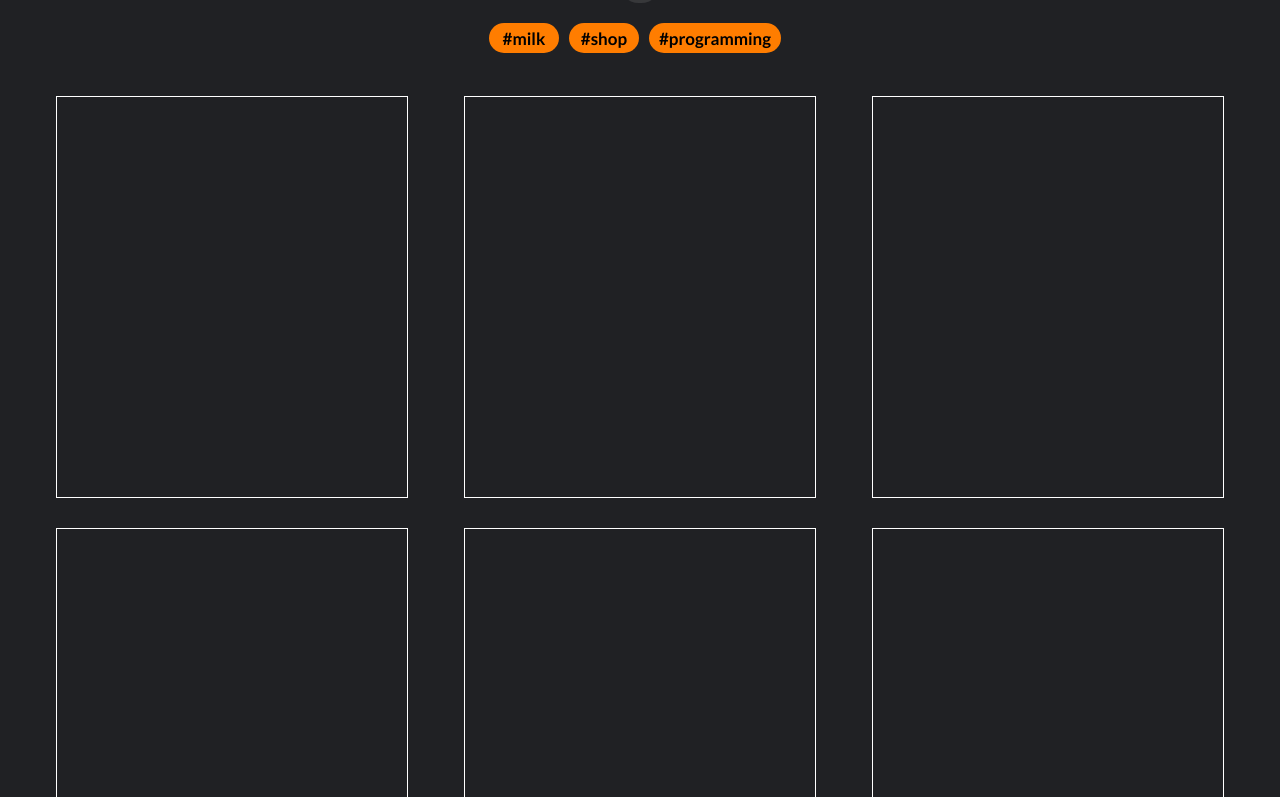
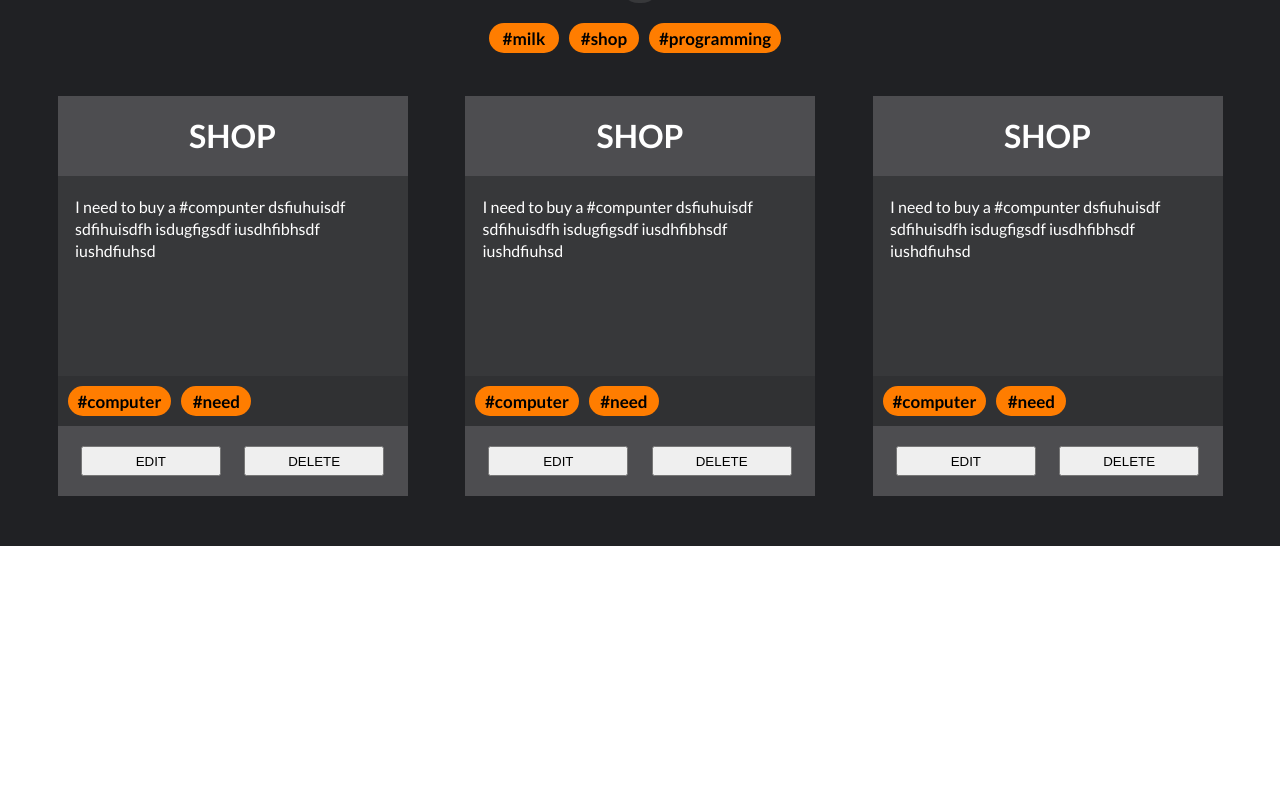
Before and after one commit to naugtymor/Notes, a React (Create React App) app: page / in a window 1280 px wide. Shown: the part 483-1280 px from the top of the page. After the commit the page ends 1029 px from the top, so only its background shows below. Built offline with nearby package versions, Linux system fonts and the light colour scheme.

Commit message:
feat: Note Component

```diff
--- a/src/app/content/MainBlock/MainBlock.module.scss
+++ b/src/app/content/MainBlock/MainBlock.module.scss
@@ -123,6 +123,7 @@
   .notesBlock {
     @include flex(row, space-evenly, center, wrap);
     width: 100%;
+    margin-bottom: 50px;
 
     .note {
       margin-top: 30px;
@@ -131,15 +132,20 @@
       border: 1px solid white;
 
       .noteTitle {
-
+        @include text(27px, 27px, 600);
+        width: 100%;
+        height: 80px;
       }
       .noteDescription {
+        width: 100%;
 
       }
       .noteTags {
+        width: 100%;
 
       }
       .noteButtons {
+        width: 100%;
 
       }
     }
--- a/src/app/content/MainBlock/MainBlock.tsx
+++ b/src/app/content/MainBlock/MainBlock.tsx
@@ -1,8 +1,6 @@
 import React from 'react';
 import s from './MainBlock.module.scss';
-import searchIcon from "../../../common/styles/assets/search-icon.svg";
-import { AiOutlineSearch } from "react-icons/ai";
-
+import Note from "./Note/Note";
 
 const MainBlock = () => {
 
@@ -31,19 +29,10 @@ const MainBlock = () => {
                 </div>
             </div>
             <div className={s.notesBlock}>
-                <div className={s.note}>
-                    <div className={s.noteTitle}></div>
-                    <div className={s.noteDescription}></div>
-                    <div className={s.noteTags}></div>
-                    <div className={s.noteButtons}></div>
-                </div>
-                <div className={s.note}></div>
-                <div className={s.note}></div>
-                <div className={s.note}></div>
-                <div className={s.note}></div>
-                <div className={s.note}></div>
-                <div className={s.note}></div>
-                <div className={s.note}></div>
+                <Note/>
+                <Note/>
+                <Note/>
+
             </div>
 
         </div>
--- /dev/null
+++ b/src/app/content/MainBlock/Note/Note.module.scss
@@ -0,0 +1,70 @@
+@import '../../../../common/styles/sass/mixins';
+@import '../../../../common/styles/sass/variables';
+
+.note {
+  margin-top: 30px;
+  width: 350px;
+  height: 400px;
+
+  .noteTitleBlock {
+    @include flex(column, center, center, wrap);
+    width: 100%;
+    height: 80px;
+    background-color: rgba(255,255,255,0.2);
+
+    .title {
+      @include text(32px, 32px, 600);
+      color: white;
+      text-transform: uppercase;
+    }
+  }
+
+  .noteDescription {
+    @include flex(column, flex-start, center, wrap);
+    width: 100%;
+    height: 200px;
+    background-color: rgba(255,255,255,0.1);
+
+    .description {
+      @include text(16px, 22px, 500);
+      color: white;
+      width: 90%;
+      margin-top: 20px;
+    }
+  }
+
+  .noteTags {
+    @include flex(row, flex-start, center, wrap);
+    width: 100%;
+    height: 50px;
+    background-color: rgba(255,255,255,0.07);
+
+    .tagContainer {
+      @include flex(column, center, center, wrap);
+      background-color: rgb(255, 125, 0);
+      min-width: 70px;
+      height: 30px;
+      border-radius: 20px;
+      cursor: pointer;
+      margin-left: 10px;
+
+      .tag {
+        @include text(17px, 17px, 600);
+        padding: 10px;
+      }
+    }
+
+  }
+
+  .noteButtons {
+    @include flex(row, space-evenly, center, wrap);
+    width: 100%;
+    height: 70px;
+    background-color: rgba(255,255,255,0.2);
+
+    .button {
+      width: 40%;
+      height: 30px;
+    }
+  }
+}
--- /dev/null
+++ b/src/app/content/MainBlock/Note/Note.tsx
@@ -0,0 +1,30 @@
+import React from 'react';
+import s from './Note.module.scss';
+
+const Note = () => {
+
+    return (
+        <div className={s.note}>
+            <div className={s.noteTitleBlock}>
+                <span className={s.title}>Shop</span>
+            </div>
+            <div className={s.noteDescription}>
+                <div className={s.description}>I need to buy a #compunter dsfiuhuisdf sdfihuisdfh isdugfigsdf iusdhfibhsdf iushdfiuhsd</div>
+            </div>
+            <div className={s.noteTags}>
+                <div className={s.tagContainer}>
+                    <span className={s.tag}>#computer</span>
+                </div>
+                <div className={s.tagContainer}>
+                    <span className={s.tag}>#need</span>
+                </div>
+            </div>
+            <div className={s.noteButtons}>
+                <button className={s.button}>EDIT</button>
+                <button className={s.button}>DELETE</button>
+            </div>
+        </div>
+    );
+}
+
+export default Note;
```
